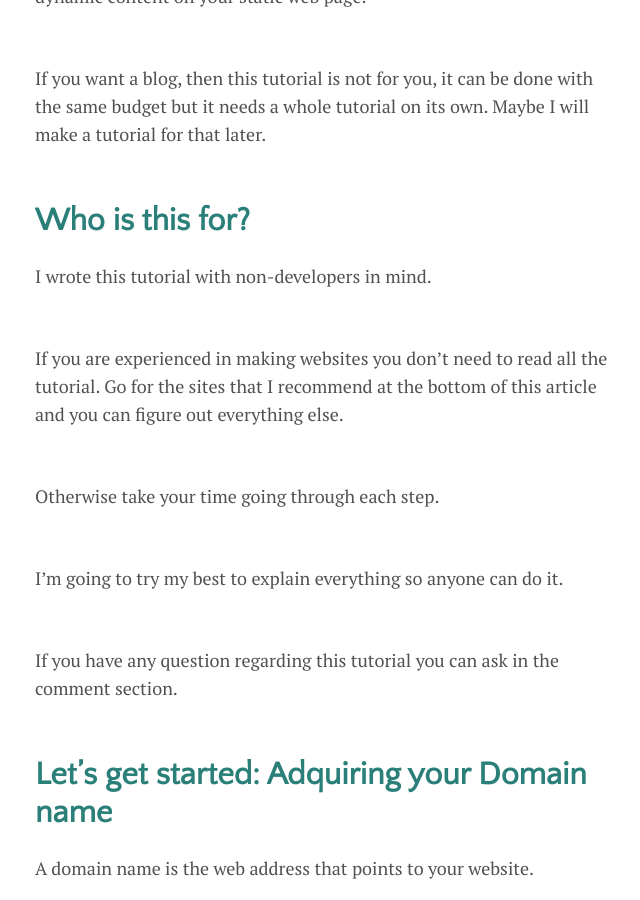
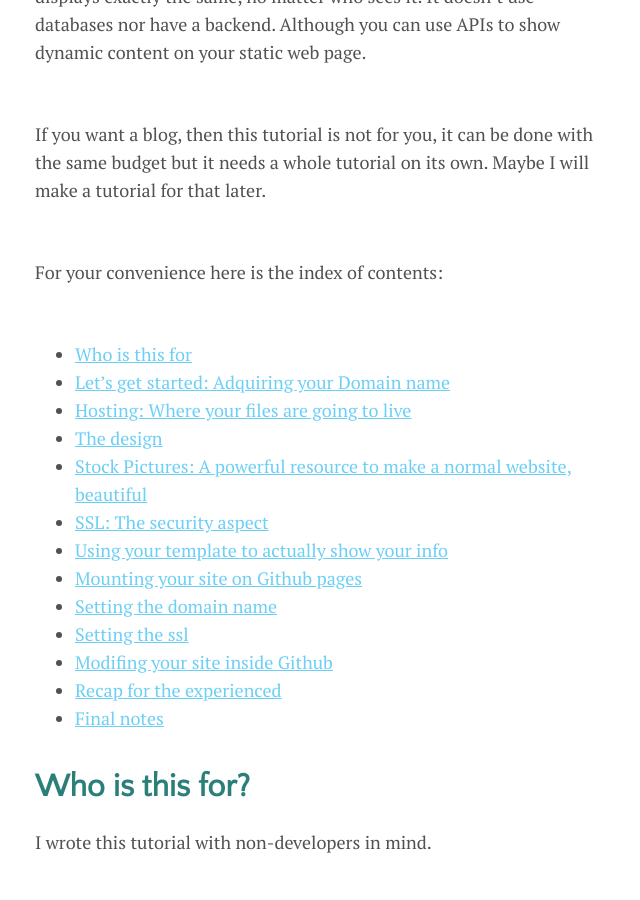
Before and after one commit to AndreGtz/andregtz.github.io-blog, a Jekyll site: the page built from _posts/2017-03-15-how-to-actually-build-your-awesome-website-for-15.md, in a window 1280 px wide and 900 px high, scrolled down 1423 px. Shown: the whole window, without its empty margins (317-957 px from the left). Built offline with Jekyll 4.4.1, drawn with Linux system fonts in a browser that asks for light colours; nearby versions of some CDN libraries; comment, search, counter and statistics services are not loaded; some of the changed text lies outside the part shown.

Commit message:
new stuff

```diff
--- a/_posts/2017-03-15-how-to-actually-build-your-awesome-website-for-15.md
+++ b/_posts/2017-03-15-how-to-actually-build-your-awesome-website-for-15.md
@@ -12,13 +12,13 @@
 excerpt_separator: <!--more-->
 ---
 
-> Your success is completely determined by how you use your mind,
+> <span>"</span>Your success is completely determined by how you use your mind,
 > how you manage your critical resources, and how decisively you
-> act to achieve the imposible with very few resources.
+> act to achieve the imposible with very few resources.<span>"</span>
 > <br/>
 > **Mike Michalowicz, The Toilet Paper Entrepreneur**.
 
-Making a website can be expensive. You need:<!--more-->
+Making a website the common way can be expensive. Normally you will need:<!--more-->
 - Domain name (~$15USD yearly) _The name of your page_.
 - Hosting (~$96USD yearly) _The server where your files are located_.
 - Designer (~$400USD).
@@ -32,6 +32,22 @@
 This tutorial applies to **static web pages**. A static web page always displays exactly the same, no matter who sees it. It doesn't use databases nor have a backend. Although you can use APIs to show dynamic content on your static web page.
 
 If you want a blog, then this tutorial is not for you, it can be done with the same budget but it needs a whole tutorial on its own. Maybe I will make a tutorial for that later.
+
+For your convenience here is the index of contents:
+
+- [Who is this for](#who-is-this-for)
+- [Let's get started: Adquiring your Domain name](#lets-get-started-adquiring-your-domain-name)
+- [Hosting: Where your files are going to live](#hosting-where-your-files-are-going-to-live)
+- [The design](#the-design)
+- [Stock Pictures: A powerful resource to make a normal website, beautiful](#stock-pictures-a-powerful-resource-to-make-a-normal-website-beautiful)
+- [SSL: The security aspect](#ssl-the-security-aspect)
+- [Using your template to actually show your info](#using-your-template-to-actually-show-your-info)
+- [Mounting your site on Github pages](#mounting-your-site-on-github-pages)
+- [Setting the domain name](#setting-the-domain-name)
+- [Setting the ssl](#setting-the-ssl)
+- [Modifing your site inside Github](#modifing-your-site-inside-github)
+- [Recap for the experienced](#recap-for-the-experienced)
+- [Final notes](#final-notes)
 
 # Who is this for?
 
@@ -56,7 +72,7 @@
 In Godaddy you can get a .com domain for 15USD per year.
 
 To begin with use their search tool to find if your name is available, I'm going to search for *mypage*:
-<iframe src='https://gfycat.com/ifr/ImperturbableScrawnyDamselfly' frameborder='0' scrolling='no' width='640' height='357' allowfullscreen></iframe>
+<iframe src='https://gfycat.com/ifr/ImperturbableScrawnyDamselfly' frameborder='0' scrolling='no' width='100%' height='357' allowfullscreen></iframe>
 Which returns all domains available for "mypage" or a little variation of "mypage".
 
 ## Which one is the best?
@@ -81,7 +97,7 @@
 
 If your privacy concerns you, go ahead an pay for it, otherwhise your info will be exposed on internet.
 
-<iframe src='https://gfycat.com/ifr/FreshAdorableKitfox' frameborder='0' scrolling='no' width='640' height='357' allowfullscreen></iframe>
+<iframe src='https://gfycat.com/ifr/FreshAdorableKitfox' frameborder='0' scrolling='no' width='100%' height='357' allowfullscreen></iframe>
 
 Buy it and move on to the next step.
 
@@ -92,7 +108,7 @@
 
 For now create an account at [Github](https://github.com/), we are going to use it later.
 
-<iframe src='https://gfycat.com/ifr/MellowAfraidAdamsstaghornedbeetle' frameborder='0' scrolling='no' width='640' height='382' allowfullscreen></iframe>
+<iframe src='https://gfycat.com/ifr/MellowAfraidAdamsstaghornedbeetle' frameborder='0' scrolling='no' width='100%' height='382' allowfullscreen></iframe>
 
 # The design
 If you are a web designer skip this step.
@@ -106,7 +122,7 @@
 - [themeforest](https://themeforest.net/category/site-templates/) templates for sale <$20 and give you support
 - [templated](https://templated.co/) free templates
 
-<iframe src='https://gfycat.com/ifr/ThoroughMenacingBasil' frameborder='0' scrolling='no' width='640' height='382' allowfullscreen></iframe>
+<iframe src='https://gfycat.com/ifr/ThoroughMenacingBasil' frameborder='0' scrolling='no' width='100%' height='382' allowfullscreen></iframe>
 
 Some of them are free others cost you less than $20.
 
@@ -125,7 +141,7 @@
 - [pixabay](https://pixabay.com/)
 - [pexels](https://www.pexels.com/) you can search here photos from other sites like unsplash and pixabay.
 
-<iframe src='https://gfycat.com/ifr/HeavenlyAppropriateCopperhead' frameborder='0' scrolling='no' width='640' height='382' allowfullscreen></iframe>
+<iframe src='https://gfycat.com/ifr/HeavenlyAppropriateCopperhead' frameborder='0' scrolling='no' width='100%' height='382' allowfullscreen></iframe>
 
 Since you are getting them for free, I invite you to donate to the authors and communities for their hard work.
 
@@ -197,17 +213,19 @@
 
 Open the index.html on your web browser.
 
-<iframe src='https://gfycat.com/ifr/JointOrneryAllosaurus' frameborder='0' scrolling='no' width='640' height='357' allowfullscreen></iframe>
+<iframe src='https://gfycat.com/ifr/JointOrneryAllosaurus' frameborder='0' scrolling='no' width='100%' height='357' allowfullscreen></iframe>
 
 So that's the website, it still has the template text and titles, let's change that.
 
-The title: Also known as the tab text.
+Open the file index.html on a text editor. (You can use plain text editors like Notepad, Atom, Gedit and vim).
+
+Change the title: Also known as the tab text.
 
 I'm going to change it to Andre's Portfolio.
-<iframe src='https://gfycat.com/ifr/PerfumedMealyGroundbeetle' frameborder='0' scrolling='no' width='640' height='369' allowfullscreen></iframe>
+<iframe src='https://gfycat.com/ifr/PerfumedMealyGroundbeetle' frameborder='0' scrolling='no' width='100%' height='369' allowfullscreen></iframe>
 
-Next change the navigation title to your own.
-<iframe src='https://gfycat.com/ifr/PinkFineHammerkop' frameborder='0' scrolling='no' width='640' height='369' allowfullscreen></iframe>
+Next change the navigation bar title to your own.
+<iframe src='https://gfycat.com/ifr/PinkFineHammerkop' frameborder='0' scrolling='no' width='100%' height='369' allowfullscreen></iframe>
 
 Search for the word(s) you want to change, change it, save, and reload the page.
 
@@ -215,14 +233,14 @@
 > Hi, my name is Forty
 
 and the description below it, also remove the button.
-<iframe src='https://gfycat.com/ifr/WarpedForsakenGossamerwingedbutterfly' frameborder='0' scrolling='no' width='640' height='369' allowfullscreen></iframe>
+<iframe src='https://gfycat.com/ifr/WarpedForsakenGossamerwingedbutterfly' frameborder='0' scrolling='no' width='100%' height='369' allowfullscreen></iframe>
 
 Keep doing this until you are satisfied with all the page. Remove anything you don't want.
 
 So far we have this:
 ![webpage](/blog/images/editedWebPage.png)
 
-Remember those stock photos I told you, now we are using them.
+Remember those stock photos I told you?, now we are using them.
 If you can recall from the directory structure, there were some images named like banner.jpg and pic01.jpg.
 I'll make it easier, here:
 {% highlight shell %}
@@ -255,7 +273,7 @@
 {% endhighlight %}
 
 Include your images to the same folder:
-<iframe src='https://gfycat.com/ifr/LazyImpassionedBagworm' frameborder='0' scrolling='no' width='640' height='415' allowfullscreen></iframe>
+<iframe src='https://gfycat.com/ifr/LazyImpassionedBagworm' frameborder='0' scrolling='no' width='100%' height='415' allowfullscreen></iframe>
 
 Then you need to make the website show your images instead of the template images.
 
@@ -264,13 +282,13 @@
 There are two ways to show images: HTML or CSS. You need to search if the specific image you want to change is declared on the index.html or in css/main.css (normally you will have a main.css or base.css).
 
 Search on the index.html for banner.jpg to see if it is declared there:
-<iframe src='https://gfycat.com/ifr/MammothRightEsok' frameborder='0' scrolling='no' width='640' height='369' allowfullscreen></iframe>
+<iframe src='https://gfycat.com/ifr/MammothRightEsok' frameborder='0' scrolling='no' width='100%' height='369' allowfullscreen></iframe>
 ... No, it is not there.
 Maybe in main.css
-<iframe src='https://gfycat.com/ifr/MagnificentFrequentBrahmancow' frameborder='0' scrolling='no' width='640' height='369' allowfullscreen></iframe>
+<iframe src='https://gfycat.com/ifr/MagnificentFrequentBrahmancow' frameborder='0' scrolling='no' width='100%' height='369' allowfullscreen></iframe>
 Oh, there it is. Change the name of the file to your file, in my case 'walking.jpg'.
 And reload the page.
-<iframe src='https://gfycat.com/ifr/AmazingCreamyKarakul' frameborder='0' scrolling='no' width='640' height='386' allowfullscreen></iframe>
+<iframe src='https://gfycat.com/ifr/AmazingCreamyKarakul' frameborder='0' scrolling='no' width='100%' height='386' allowfullscreen></iframe>
 There, you made it.
 
 Now add one more.
@@ -279,7 +297,7 @@
 
 Change the name of the file to yours and refresh page.
 
-<iframe src='https://gfycat.com/ifr/DifficultAssuredDikkops' frameborder='0' scrolling='no' width='640' height='369' allowfullscreen></iframe>
+<iframe src='https://gfycat.com/ifr/DifficultAssuredDikkops' frameborder='0' scrolling='no' width='100%' height='369' allowfullscreen></iframe>
 
 You can repeat this process for every image that you want to change.
 
@@ -301,7 +319,7 @@
 
 **Important: be sure to enable the 'Initialize this repository with a README' checkbox**. Otherwise it won't let you upload your files.
 
-<iframe src='https://gfycat.com/ifr/ImpishVastKoodoo' frameborder='0' scrolling='no' width='640' height='369' allowfullscreen></iframe>
+<iframe src='https://gfycat.com/ifr/ImpishVastKoodoo' frameborder='0' scrolling='no' width='100%' height='369' allowfullscreen></iframe>
 
 Here it doesn't let me name it like that because I already have that repository.
 
@@ -313,20 +331,20 @@
 
 On your repository, click upload files button, select all the files of your site.
 Wait until it uploads them.
-<iframe src='https://gfycat.com/ifr/HilariousVainCat' frameborder='0' scrolling='no' width='640' height='368' allowfullscreen></iframe>
+<iframe src='https://gfycat.com/ifr/HilariousVainCat' frameborder='0' scrolling='no' width='100%' height='368' allowfullscreen></iframe>
 
 Now you should be able to see your content on: https://[yourusername].github.io/
 
 If it doesn't appear go to settings and activate github pages.
 
-<iframe src='https://gfycat.com/ifr/SoreSlimyGordonsetter' frameborder='0' scrolling='no' width='640' height='419' allowfullscreen></iframe>
+<iframe src='https://gfycat.com/ifr/SoreSlimyGordonsetter' frameborder='0' scrolling='no' width='100%' height='419' allowfullscreen></iframe>
 
 If it still doesn't load try creating a file named '\_config.yml' and putting your project name
 {% highlight yml %}
 baseurl:/portfolio
 {% endhighlight %}
 
-<iframe src='https://gfycat.com/ifr/CommonBasicBaboon' frameborder='0' scrolling='no' width='640' height='419' allowfullscreen></iframe>
+<iframe src='https://gfycat.com/ifr/CommonBasicBaboon' frameborder='0' scrolling='no' width='100%' height='419' allowfullscreen></iframe>
 
 ## Setting the domain name
 
@@ -362,7 +380,7 @@
 ### Setting the domain name on Github
 
 Go to your github repository and create a new document named **CNAME**, inside it write your domain name.
-<iframe src='https://gfycat.com/ifr/PointlessImmediateAiredale' frameborder='0' scrolling='no' width='640' height='416' allowfullscreen></iframe>
+<iframe src='https://gfycat.com/ifr/PointlessImmediateAiredale' frameborder='0' scrolling='no' width='100%' height='416' allowfullscreen></iframe>
 
 Wait a couple of minutes to take effect and now you can enter your domain name in the browser and it should show you your page.
 ![](/blog/images/working.png)
@@ -386,7 +404,7 @@
 Click on continue.
 
 Change the nameservers to the ones provided by cloudflare.
-<iframe src='https://gfycat.com/ifr/UnknownGleefulGoat' frameborder='0' scrolling='no' width='640' height='446' allowfullscreen></iframe>
+<iframe src='https://gfycat.com/ifr/UnknownGleefulGoat' frameborder='0' scrolling='no' width='100%' height='446' allowfullscreen></iframe>
 
 Check your email godaddy might ask you if you did this, confirm you did.
 
@@ -395,6 +413,8 @@
 It can take 24hrs to see the change, once it finishes your webpage should say https before your domain name.
 
 ![](/blog/images/cloudflare-done.png)
+
+
 ![](/blog/images/https.png)
 
 
@@ -422,7 +442,7 @@
 
 Then I commit the changes and reload the page (notice that it takes a few seconds to update your changes on the site).
 
-<iframe src='https://gfycat.com/ifr/NaiveImmediateIbisbill' frameborder='0' scrolling='no' width='640' height='460' allowfullscreen></iframe>
+<iframe src='https://gfycat.com/ifr/NaiveImmediateIbisbill' frameborder='0' scrolling='no' width='100%' height='460' allowfullscreen></iframe>
 
 If you have more things to change repeat these steps for all the changes you want.
 
```
Also changed, not shown: 1 other file.
